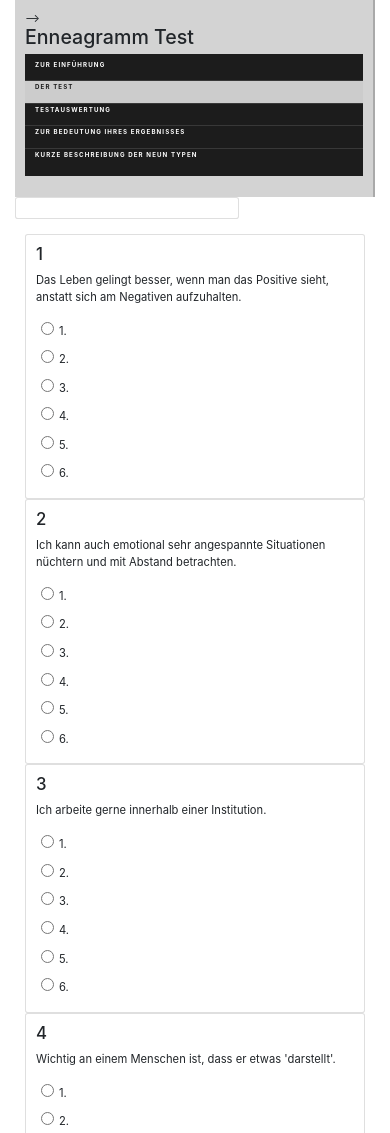
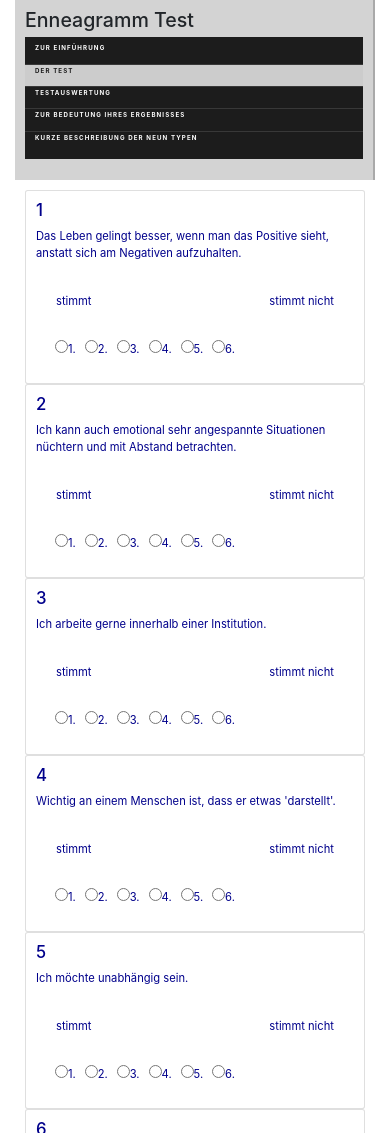
Before and after one commit to bitworkGmbH/BootstrapEnneagramm, a plain HTML site: page typen-test(bootstrap).html in a window 390 px wide. Shown: the top 1133 px of the page. Drawn offline with nearby package versions, Linux system fonts and the light colour scheme; files whose address does not match are found by name.

Commit message:
skala und zustimmung mit class left und right

```diff
--- a/css/typen-test(bootstrap).css
+++ b/css/typen-test(bootstrap).css
@@ -9,10 +9,7 @@
     min-width: 180px;
 }
 
-/* table {
-    border-spacing: 5px;
-    min-height: 150px;
-} */
+
 
 table td + td{  /* this will go to the 2nd column of the table directly */
     text-align: center;
@@ -20,13 +17,8 @@ table td + td{  /* this will go to the 2nd column of the table directly */
     font-weight: bold;
 }
 
-  #content1{
+#content1{
     background-color: lightyellow;
-    /* margin-left: auto;
-    margin-right: auto;
-    text-align: left;
-    width: 70%;
-     display: block;  */
  }
 
 
@@ -34,57 +26,94 @@ table td + td{  /* this will go to the 2nd column of the table directly */
     font-weight: bold;
 }
 
-
-#textcards{
-     display: none;
-}
-
-#cardx, #cardy, #cardz {
+#content2{
     display: none;
 }
 
+.left{
+
+   float: left !important;
+    margin-left: none;
+    margin-right: none;
+    text-align: left !important;
+    padding-left: none !important;
+}
+
+.right{
+    float: right !important;
+    margin-left: none;
+    margin-right: none;
+    text-align: right !important;
+}
+
+
+.scale{
+    word-spacing: 1em;
+    text-align: center;
+}
 
 
 @media (max-width: 800px) {
   /* Smartphone    */
 
 
+/* tabelle ausgeblendet: */
 #content1{
     display: none;
-    /* background-color: lightcoral;
-    margin-left: none;
-    float:none;
-    width:auto;
-    font-size-adjust: 0.4;   */
-    }
-
+}
 
 /* all cards */
 
- #textcards {
-
-    width: 20rem;
-    display: inline-block;
+.card {
+    /* display: inline-block; */
     color: darkblue;
-  }
+}
 
 
+.card-text{
 
-#card1{
-   background-color:lightblue;
+    text-align: left !important;
 }
 
-input{
-    margin: 5px !important;
+
+#einschaetzung{
+
+    width: 100%;
 
 }
 
-.row {
-    flex-wrap: nowrap !important;
+
+.left {
+    float: left !important;
+    margin-left: none;
+    margin-right: none;
+    text-align: left !important;
+    padding-left: none !important;
+}
+
+.right{
+    float: right !important;
+    margin-left: none;
+    margin-right: none;
+    text-align: right !important;
 }
 
 
+.radio{
+   color: darkblue !important;
+   width: 100% !important;
 }
+
+.radio-inline{
+    margin-left: 0.8rem;
+}
+
+#content2{
+    display: inline-block;
+}
+
+}
+
 
 @media (min-width: 801px) and (max-width: 1024px) {
  /* Tablets */
--- a/script/main.js
+++ b/script/main.js
@@ -32,10 +32,10 @@ function createTable(){
         tempTable +=    "<td>";
         tempTable +=        j+1 + ". " ;
         tempTable +=        Fragen[j];
-        tempTable +=    "</td>" ;
-        tempTable +=    "<td>" ;
+        tempTable +=    "</td>";
+        tempTable +=    "<td><div class= 'scale'>";
         tempTable +=       Skala;
-        tempTable +=    "</td>";
+        tempTable +=    "</div></td>";
         tempTable += "</tr>";
     }
 
@@ -51,15 +51,21 @@ function createTable(){
 
 var Ueberschrift = " Bitte erst alle 115 Fragen beantworten, dann Streifen rechts nach hinten falten und Auswertung vornehmen.";
 
-var Ueberschrift2= "<p>stimmt nicht &nbsp; &nbsp; &nbsp; &nbsp;&nbsp; &nbsp; &nbsp;&nbsp; &nbsp; &nbsp; &nbsp;&nbsp; &nbsp; &nbsp;stimmt</p>";
+var Ueberschrift2= "<div class= left>stimmt nicht</div><div class= right>stimmt</div></p>";
 
 var imgArrow= "<img  src='images/double-arrow.png'>"
 
-var Skala = "0 &nbsp;&nbsp;&nbsp; 1 &nbsp;&nbsp;&nbsp; 2 &nbsp;&nbsp;&nbsp; 3 &nbsp;&nbsp;&nbsp; 4 &nbsp;&nbsp;&nbsp; 5 &nbsp;&nbsp;&nbsp; 6";
+var Skala = "0  1  2  3  4  5  6";
 
 
 
+/* <div class="container">
+    <!-- <div class="row">
+        <div class="col-sm-12hidden-xs-down col-md-6">Test 1</div>
+        <div class="col-sm-12  col-md-6">Test 2</div>
+        <div class="col-sm-12  col-md-6">Test 3</div>
 
+    </div> --> */
 
 
 // Array mit Interviewfragen:
@@ -102,19 +108,23 @@ function createCards() {
     for (i = 1; i <= Fragen.length ; i++) {
         var cardObject = document.createElement('div');
         cardObject.className = "card";
-        cardObject.innerHTML += "<h4 class='card-title'>" + i + "</h4>" + "<p class= 'card-text'>" + Fragen[i-1] + "</h4>";
-        cardObject.innerHTML += "<form>";
+
+        var html = ""
+
+        html += "<h4 class='card-title'>" + i + "</h4>" + "<p class= 'card-text'>" + Fragen[i-1] + "</h4>";
+        html += "<div id= 'einschaetzung'><div class='left'>stimmt</div>" + "<div class='right'>stimmt nicht</div></div>"
+        html += "<div class='radio'><form>";
 
         //  create six radio-button labels with unique ids for each card:
 
         for (count = 1; count <= 6; count++) {
-            cardObject.innerHTML += "<label class= 'radio-inline' id= 'newRadioButton" + i + "_" + count + "'></label>";
+            html += "<label class= 'radio-inline' id= 'newRadioButton" + i + "_" + count + "'></label>";
         }
-        cardObject.innerHTML += "</form>";
-
+        html += "</form></div>";
+        cardObject.innerHTML = html;
         // insert code into Dom
 
-        document.getElementById("test").appendChild(cardObject);
+        document.getElementById("content2").appendChild(cardObject);
 
         // create 6 radio buttons for each card plus its number(scale 1-6) and add to dom:
 
--- a/typen-test(bootstrap).html
+++ b/typen-test(bootstrap).html
@@ -28,7 +28,7 @@
         <div class="col-sm-12  col-md-6">Test 3</div>
 
     </div> -->
-<div class="tt-container_top"> -->
+<div class="tt-container_top">
 
 
 
@@ -62,12 +62,8 @@
 
 <!-- cards bootstrap -->
 
-<div id ="textcards" class="card">
 
-</div>
-
-
-<div id=test></div>
+<div id=content2></div>
 
   </div> <!-- /container -->
     <!-- Optional JavaScript -->
```
